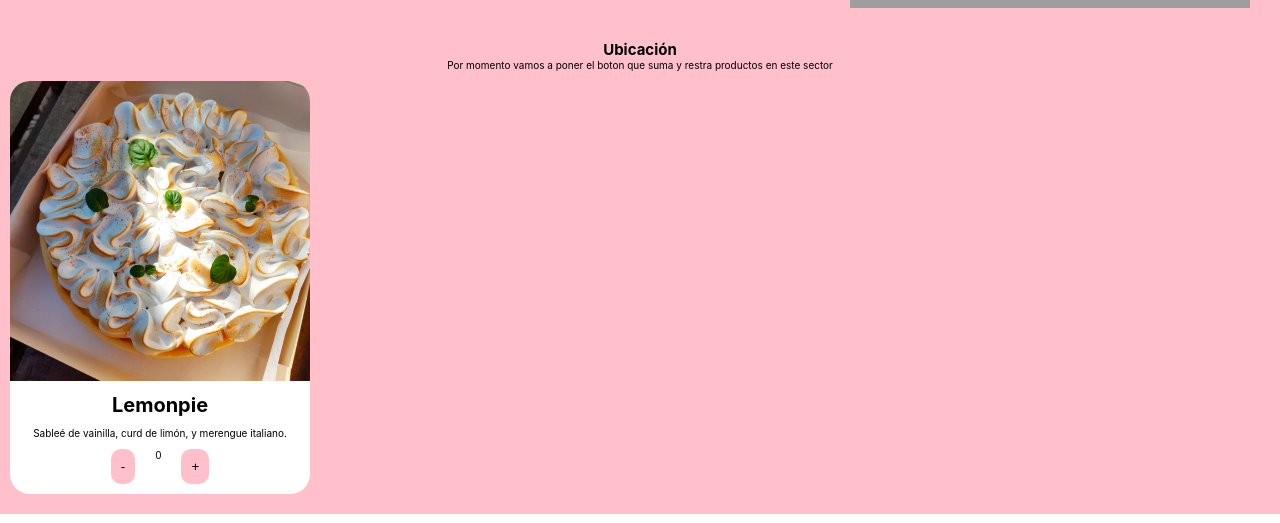
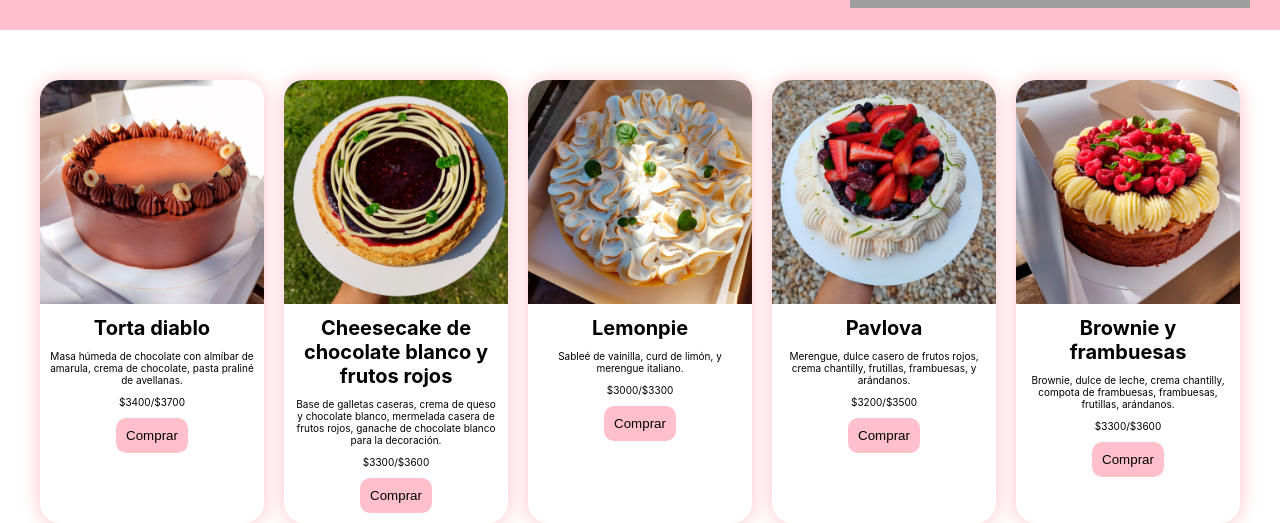
Before and after one commit to MarconiArte/ecommerce, a React (Create React App) app: page / in a window 1280 px wide. Shown: the part 312-835 px from the top of the page. Built offline with nearby package versions, Linux system fonts and the light colour scheme; grey boxes are pictures that could not be loaded.

Commit message:
Se sigue corrigiendo codigo

```diff
--- a/src/App.css
+++ b/src/App.css
@@ -42,7 +42,6 @@ html {
     justify-content: center;
     gap: 2rem;
     margin:4rem;
-
 }
 .card {
     margin: 1rem 0;
@@ -86,6 +85,7 @@ html {
     border: none;
     padding: 1rem;
     border-radius: 1rem;
+    margin-top:1rem;
 }
 
 .boton:hover {
--- a/src/App.js
+++ b/src/App.js
@@ -7,7 +7,11 @@ const App = () => {
   return (
     <>
         <Navbar />
-        <Cards />
+
+        <div className="conteiner-card">
+          <Cards />
+        </div>
+
         <Ubicacion />
     </>
   );
--- a/src/components/card.js
+++ b/src/components/card.js
@@ -1,6 +1,7 @@
 const Card = ({id,imagen,nombre,ingredientes,precio}) => {
     return(
         <>
+
             <div id={id} className="card">
                 <img className="img-card" src={imagen}/>
                 <h2 className="card-nombre">{nombre}</h2>
@@ -8,6 +9,7 @@ const Card = ({id,imagen,nombre,ingredientes,precio}) => {
                 <p className="card-precio">{precio}</p>
                 <button className="boton">Comprar</button>
             </div>
+
         </>
     )
 }
--- a/src/components/ubicacion.js
+++ b/src/components/ubicacion.js
@@ -1,19 +1,8 @@
-import {useState} from 'react'
+
+import btnStock from '../utils/btnStock'
 const Ubicacion = () => {
-    const [rate, setRate] = useState(0)
 
-    const suma = () => {
-        if (rate < 5) {
-            setRate(rate+1)
-        }
-    }
-
-    const resta = () => {
-        if (rate > 0) {
-            setRate(rate-1)
-        }
-    }
-
+   //btnStock()
     return(
         <>
             <div className="ubicacion">
@@ -24,9 +13,7 @@ const Ubicacion = () => {
                     <h2 className="card-nombre">Lemonpie</h2>
                     <p className="card-p">Sableé de vainilla, curd de limón, y merengue italiano.</p>
                     <div className="sumar-restar">
-                        <button onClick={resta} className="boton">-</button>
-                        <p>{rate}</p>
-                        <button onClick={suma} className="boton">+</button>
+                        <btnStock />
                     </div>
                 </div>
             </div>
--- a/src/containers/cards.js
+++ b/src/containers/cards.js
@@ -5,7 +5,6 @@ import CustomFetch from "../utils/customFetch"
 const Cards = () => {
     const [data, setData] = useState([])
 
-    console.log(Products)
     useEffect(() => {
 
         CustomFetch(2000, Products)
@@ -16,17 +15,16 @@ const Cards = () => {
     return(
         <>
             {
-                data.map(item => {
-                    <div className="conteiner-card">
+                data.map(item =>
                     <Card
                         key={item.id}
                         id={item.id}
                         imagen={item.imagen}
+                        nombre={item.nombre}
                         ingredientes={item.ingredientes}
                         precio={item.precio}
                         />
-                    </div>
-                })
+                )
             }
         </>
     )
```
Also changed, not shown: 1 other file (tests, documents, lock files or other folders). Lines whose indentation alone changed are shown as unchanged.
